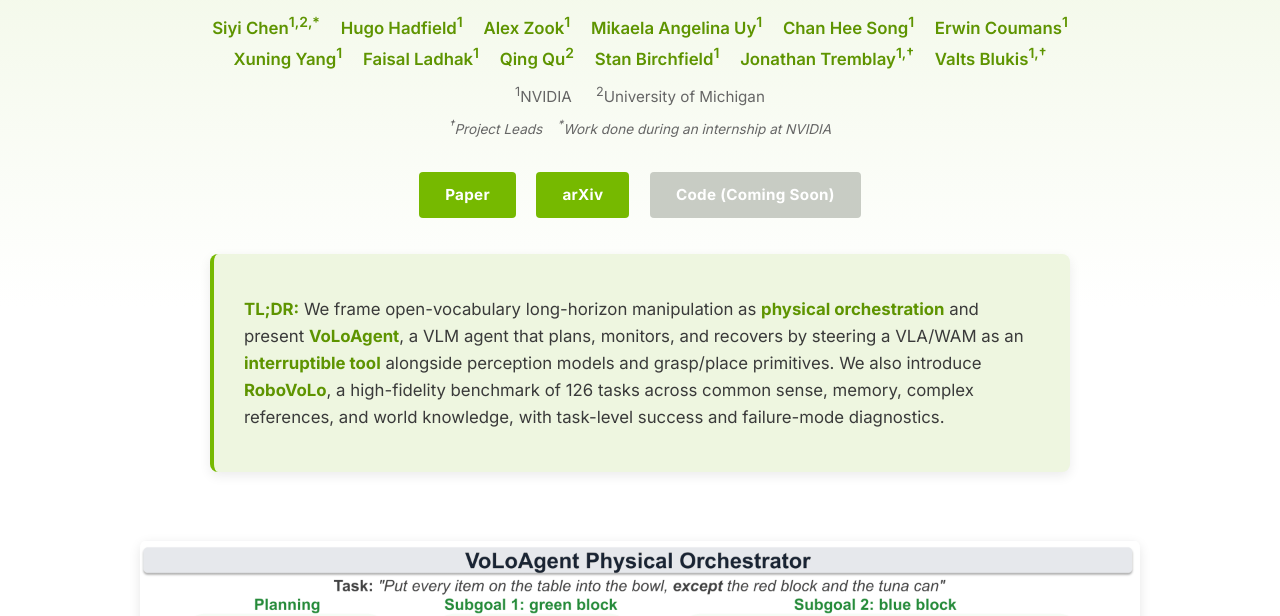
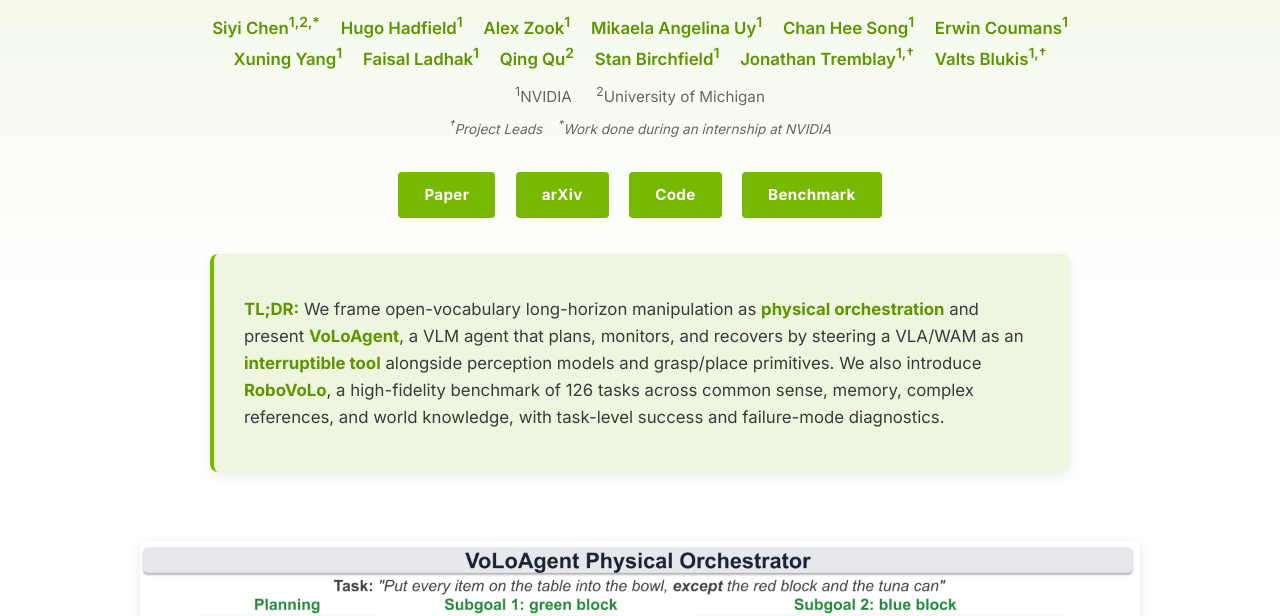
Before and after one commit to ChicyChen/VoLo, a plain HTML site: page index.html in a window 1280 px wide. Shown: the part 189-805 px from the top of the page. Drawn offline with Linux system fonts and the light colour scheme.

Commit message:
Link Code and Benchmark buttons to public VoLoAgent and RoboVoLo repos.

```diff
--- a/index.html
+++ b/index.html
@@ -59,7 +59,8 @@
             <div class="links">
                 <a href="https://arxiv.org/pdf/2606.07723" class="btn" target="_blank" rel="noopener">Paper</a>
                 <a href="https://arxiv.org/abs/2606.07723" class="btn" target="_blank" rel="noopener">arXiv</a>
-                <span class="btn disabled">Code (Coming Soon)</span>
+                <a href="https://github.com/NVlabs/VoLoAgent" class="btn" target="_blank" rel="noopener">Code</a>
+                <a href="https://github.com/NVlabs/RoboVoLo" class="btn" target="_blank" rel="noopener">Benchmark</a>
             </div>
             <div class="tldr">
                 <p><strong>TL;DR:</strong> We frame open-vocabulary long-horizon manipulation as
```
